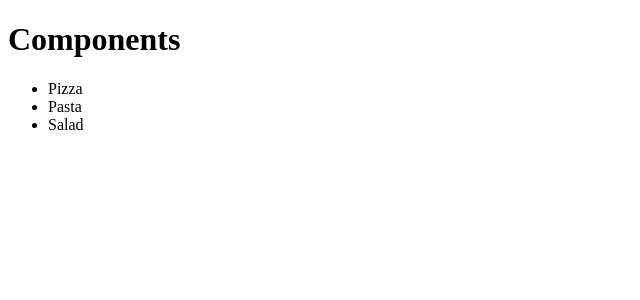
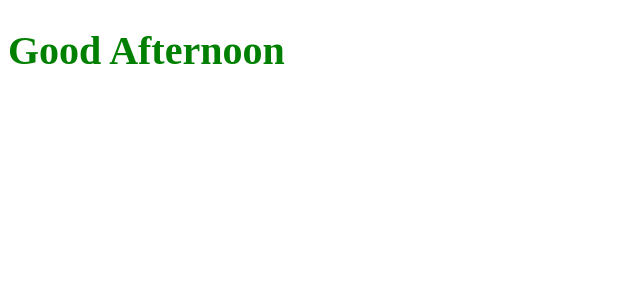
Before and after one commit to darshansrinivasa/udemy-practice, a React (Vite) app in the folder my-react-app/: page / in a window 1280 px wide. Shown: the top 300 px of the page, without its empty margins (0-640 px from the left). Built offline with nearby package versions, Linux system fonts and the light colour scheme.

Commit message:
React component practice task

```diff
--- a/my-react-app/src/components/App.jsx
+++ b/my-react-app/src/components/App.jsx
@@ -1,11 +1,9 @@
 import Heading from './Heading';
-import UnorderedList from './Unordered-list';
 
 function App() {
     return (
         <div>
             <Heading />
-            <UnorderedList />
         </div>
     )
 }
--- a/my-react-app/src/components/Heading.jsx
+++ b/my-react-app/src/components/Heading.jsx
@@ -1,5 +1,26 @@
 function Heading() {
-    return <h1>Components</h1>;
+    let color;
+    let size = '40px';
+    let text;
+
+    const time = new Date().getHours();
+    if (time > 0 && time < 12) {
+        color = 'red';
+        text = 'Good Morning';
+    } else if (time >= 12 && time < 18) {
+        color = 'green';
+        text = 'Good Afternoon';
+    } else {
+        color = 'blue';
+        text = 'Good Night';
+    }
+
+    const customStyle = {
+        color: color,
+        fontSize: size
+    };
+
+    return <h1 style={customStyle}>{text}</h1>;
 }
 
 export default Heading;
--- a/my-react-app/src/components/Unordered-list.jsx
+++ /dev/null
@@ -1,9 +0,0 @@
-function UnorderedList() {
-    return <ul>
-        <li>Pizza</li>
-        <li>Pasta</li>
-        <li>Salad</li>
-    </ul>;
-}
-
-export default UnorderedList;
--- a/my-react-app/src/index.jsx
+++ b/my-react-app/src/index.jsx
@@ -3,6 +3,4 @@ import { createRoot } from 'react-dom/client';
 import App from './components/App';
 
 const root = createRoot(document.getElementById('root'));
-root.render(
-    <App/>
-);
+root.render(<App/>);
```
